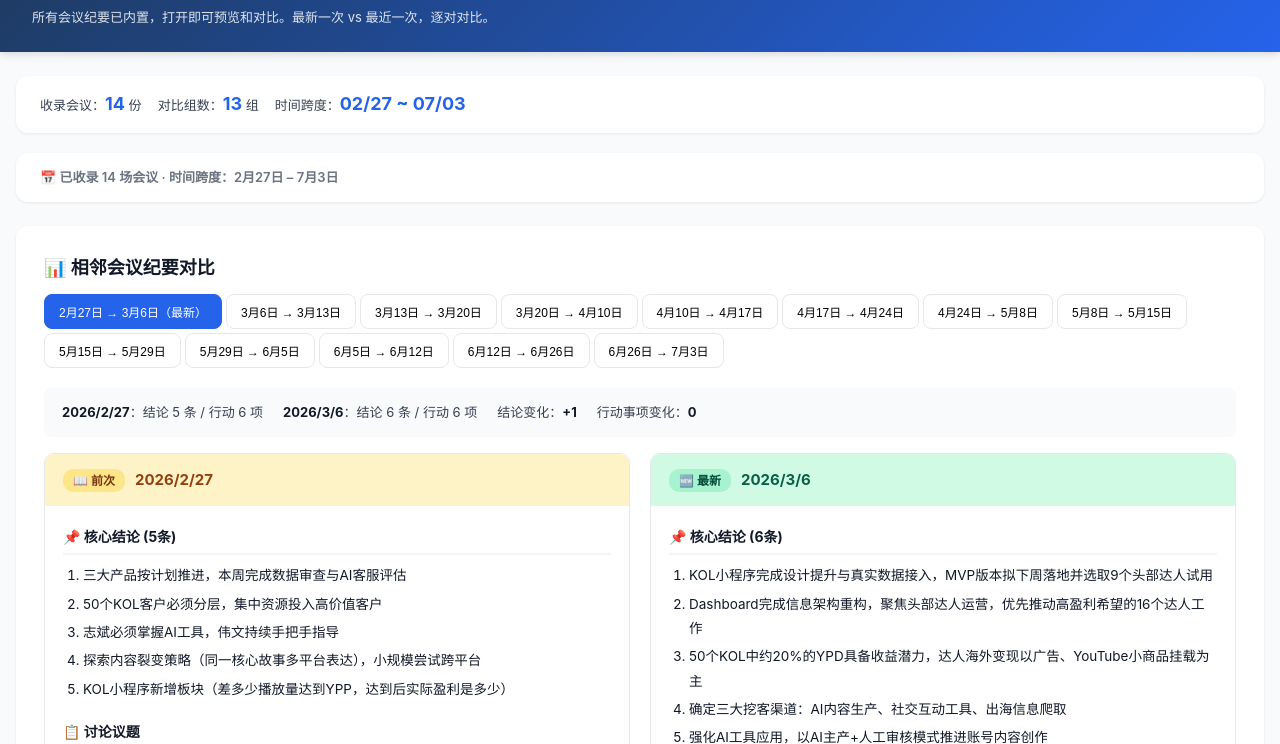
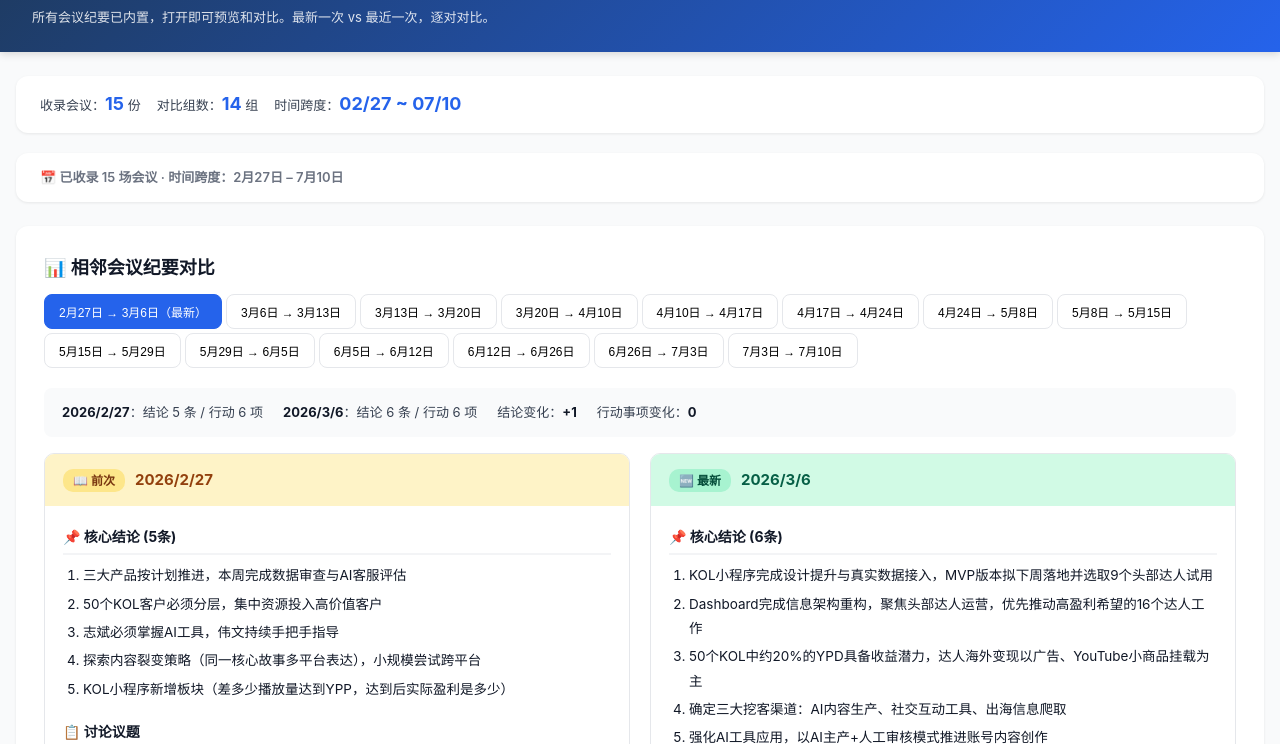
Before and after one commit to xiaojunchen0423-boop/KOL-meeting, a plain HTML site: page index.html in a window 1280 px wide. Shown: the part 56-800 px from the top of the page. Drawn offline with Linux system fonts and the light colour scheme.

Commit message:
Add files via upload

```diff
--- a/index.html
+++ b/index.html
@@ -158,7 +158,7 @@
 
   <!-- Date Navigation -->
   <div class="date-nav-bar" id="dateNavBar">
-    <span class="label">📅 已收录 14 场会议 · 时间跨度：2月27日 – 7月3日</span>
+    <span class="label">📅 已收录 15 场会议 · 时间跨度：2月27日 – 7月10日</span>
   </div>
 
   <!-- Comparison Section -->
@@ -601,6 +601,36 @@ const meetings = [
       {"task": "梳理AI营销七大方法论环节，锁定可优化关键节点", "who": "团队", "when": "本周", "pri": "中"}
     ],
     "fullText": "会议主题：AI营销与酒店业务相关事项讨论\n参会人员：老板、Rachel、伟文、晓筠\n记录人：陈晓筠\n\n核心结论：\n1. AI营销系统四大模块逻辑已明确，判断模块完成核心逻辑细化\n2. 酒店业务已梳理GDS系统痛点，推进数据更新代运营合作\n3. AI标书项目优先完成基础信息与保证金专题七层架构验证\n4. 达人盘点报告存在内容同质化问题，需优化行动建议颗粒度\n5. 财务端分销佣金票已开具，待回款\n\n重点讨论：\n- AI营销：需先明确报告最终输出形态再倒推数据采集，拒绝纯文字PPT，要求可视化图表\n- 酒店业务：优先保障数据准确性，可切入酒店数据更新代运营服务\n- AI标书：对标竞品优化，先完成核心模块验证\n- 达人盘点：报告需细化可落地的action item\n- 财务结算：明确回款节点，及时跟进逾期款项\n\n待验证事项：\n- 多AI交叉验证的报告产出质量是否优于单一AI\n- 酒店数据更新代运营合作模式的接受度\n- AI标书七层架构验证准确率\n- 优化后达人盘点报告的客户采纳率\n- 酒店API接口稳定性优化效果"
+  },
+  // ===== 15: 0710 (NEW) =====
+  {
+    "id": "0710",
+    "date": new Date(2026, 6, 10),
+    "title": "KOL项目组周会纪要0710",
+    "conclusions": [
+      "AI营销产品定位已明确：放弃低壁垒的通用PR方案和泛人群报告路线，转向高壁垒的精准AI营销服务赛道，核心能力为单粉丝全链路画像+评论区商机识别与定向回复",
+      "现有KOL数据采集已完成科技大雄君全量1200+条YouTube评论采集与三层清洗，但价值落地不明确，需进一步深挖数据价值",
+      "标书解析项目已完成七层架构拆分方法论验证，AI语义抽取准确率优于规则抽取，已完成四城市酒店GDS数据补采",
+      "皮蛋需新签原合作合同的补充协议，明确原合同项下所有收益的划转路径至其新公司账户",
+      "全员统一切换使用GPT作为核心工具，停止依赖低效率代码生成工具，所有产品逻辑须直接对接客户真实痛点"
+    ],
+    "topics": [
+      "AI营销产品定位与方向",
+      "KOL数据价值深挖",
+      "标书解析项目推进",
+      "合作方合同调整（皮蛋）",
+      "天旅酒店数据跟进"
+    ],
+    "actions": [
+      {"task": "下周初输出AI营销产品整体定位的PPT，基于过往会议记录让AI梳理产品全景，优先输出可视化示意图", "who": "团队", "when": "下周初", "pri": "高"},
+      {"task": "深挖评论侧的粉丝画像、评论运营相关能力，落地单粉丝全链路画像能力", "who": "团队", "when": "下周", "pri": "高"},
+      {"task": "为皮蛋新签原合作合同的补充协议，确认银行账户、开票信息，告知收益到账时间节点", "who": "团队", "when": "本周", "pri": "高"},
+      {"task": "标书解析：优先完成现有样本的基础信息类字段梳理、主题与关键词配置，验证固化后再接入系统", "who": "说话人4", "when": "持续", "pri": "高"},
+      {"task": "再次联系Amanda，沟通四地酒店数据补全的相关需求，主动通过电话确认", "who": "说话人4", "when": "本周", "pri": "高"},
+      {"task": "用AI梳理过往所有工作中出现的问题，形成固定错误检查清单，每次交付前先校验", "who": "团队", "when": "持续", "pri": "中"},
+      {"task": "全面切换至GPT作为项目主调度工具，将全量历史信息导入专属上下文，避免重复沟通", "who": "全员", "when": "即刻", "pri": "高"}
+    ],
+    "fullText": "会议主题：AI营销产品方向与工作方法讨论\n参会人员：老板、Rachel、伟文、梦颖\n记录人：陈晓筠\n\n核心结论：\n1. AI营销产品定位已明确：放弃低壁垒通用PR路线，转向精准AI营销服务赛道\n2. 现有KOL数据采集完成科技大雄君1200+条评论采集与三层清洗\n3. 标书解析项目完成七层架构拆分方法论验证\n4. 皮蛋需新签补充协议，明确收益划转路径\n5. 全员统一切换使用GPT作为核心工具\n\n重点讨论：\n- AI营销产品定位：放弃低壁垒通用PR路线，转向精准营销服务；产品须直接回应市场真实痛点\n- 数据价值深挖：推进字幕音频抽取、视频抽帧，落地面向品牌的AI营销能力\n- 标书解析：优先完成基础信息类字段梳理，验证固化后再接入系统\n- 合作方合同调整：不废止原合同，仅新签补充协议\n- 天旅酒店数据：需再次联系Amanda沟通四地酒店数据补全需求\n\n待验证事项：\n- AI营销产品定位PPT的客户认可度与可行性\n- 单粉丝全链路画像能力的技术可行性与商业价值\n- 评论区商机识别与定向回复能力的落地效果\n- 标书七层架构解析法覆盖全部维度的准确率\n- 合作方对收益账户调整的接受度与执行效率\n\n老板思考题：\n- AI对这个数字世界的理解到底是什么？这是第一步\n- 产品的不可替代竞争壁垒如何构建\n- 如何让市场反馈成为产品可行性的唯一判断依据\n- 如何将过往错误沟通转化为可复用的检查清单与迭代机制\n- 如何用AI辅助绘制产品逻辑与方案的可视化图景\n\n经验与启发：\n- 放弃低壁垒路线，转向精准营销服务赛道；产品定位须以市场真实需求为导向\n- 现有采集仅是基础动作，需落地到单用户粉丝画像与评论商机识别\n- 停止依赖低效率代码生成工具，全面切换至GPT\n- 停止仅通过微信对接客户，需主动通过电话沟通确认需求"
   }
 ];
 // ============ END OF DATA ============
```
